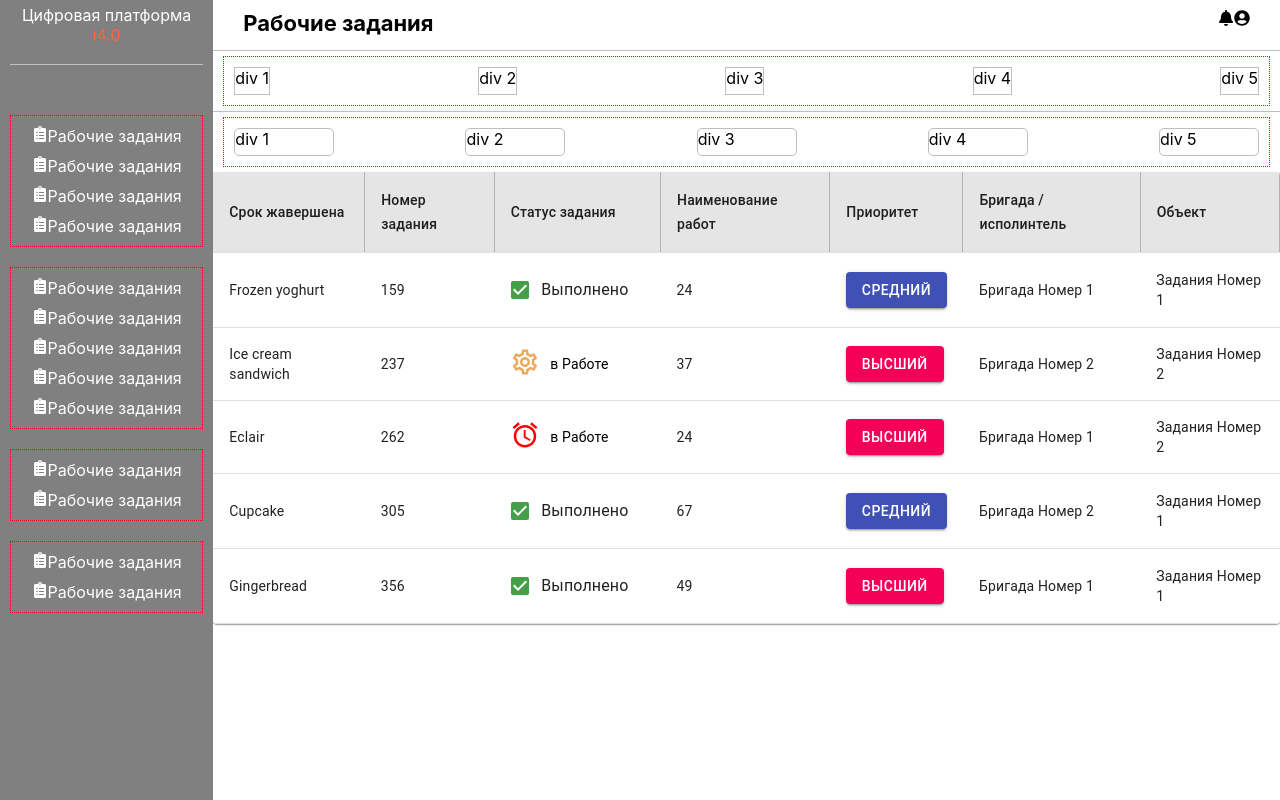
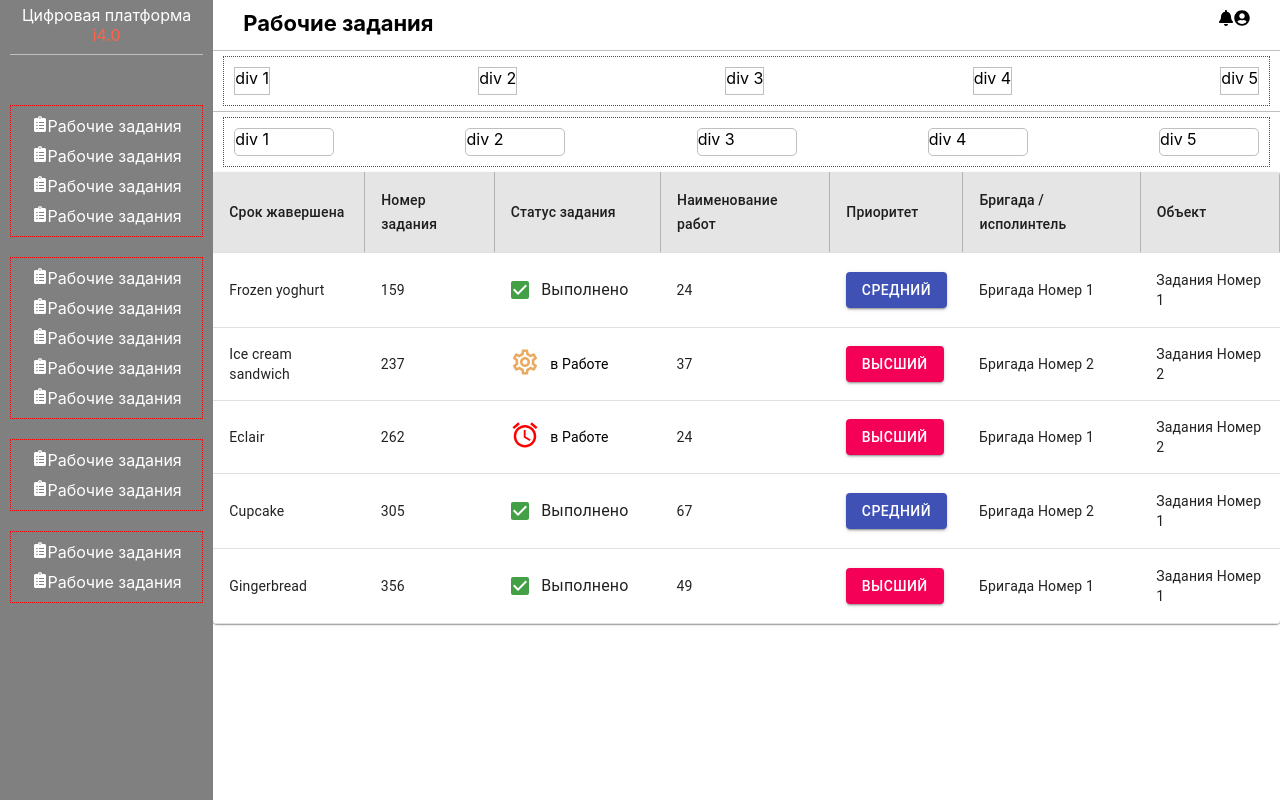
Before and after one commit to harut0111/working-assignment, a React (Create React App) app: page / in a window 1280 px wide. Built offline with nearby package versions, Linux system fonts and the light colour scheme.

Commit message:
bug fixed

```diff
--- a/src/Style/leftMenu.scss
+++ b/src/Style/leftMenu.scss
@@ -7,13 +7,9 @@
     overflow-x: auto;
     &-content {
         margin: 5px 10px;
-        // border: $testBorder;
         height: -webkit-fill-available;
         &-main {
-            // border: $testBorder;
             margin: 50px 0;
-            // height: 450px;
-
             ul {
                 margin: 20px 0;
                 border: $testBorder;
@@ -28,7 +24,7 @@
         text-align: center;
         // border: $testBorder;
         border-bottom: 1px solid silver;
-        height: 60px;
+        height: 50px;
         span {
             color: tomato;
         }
```
